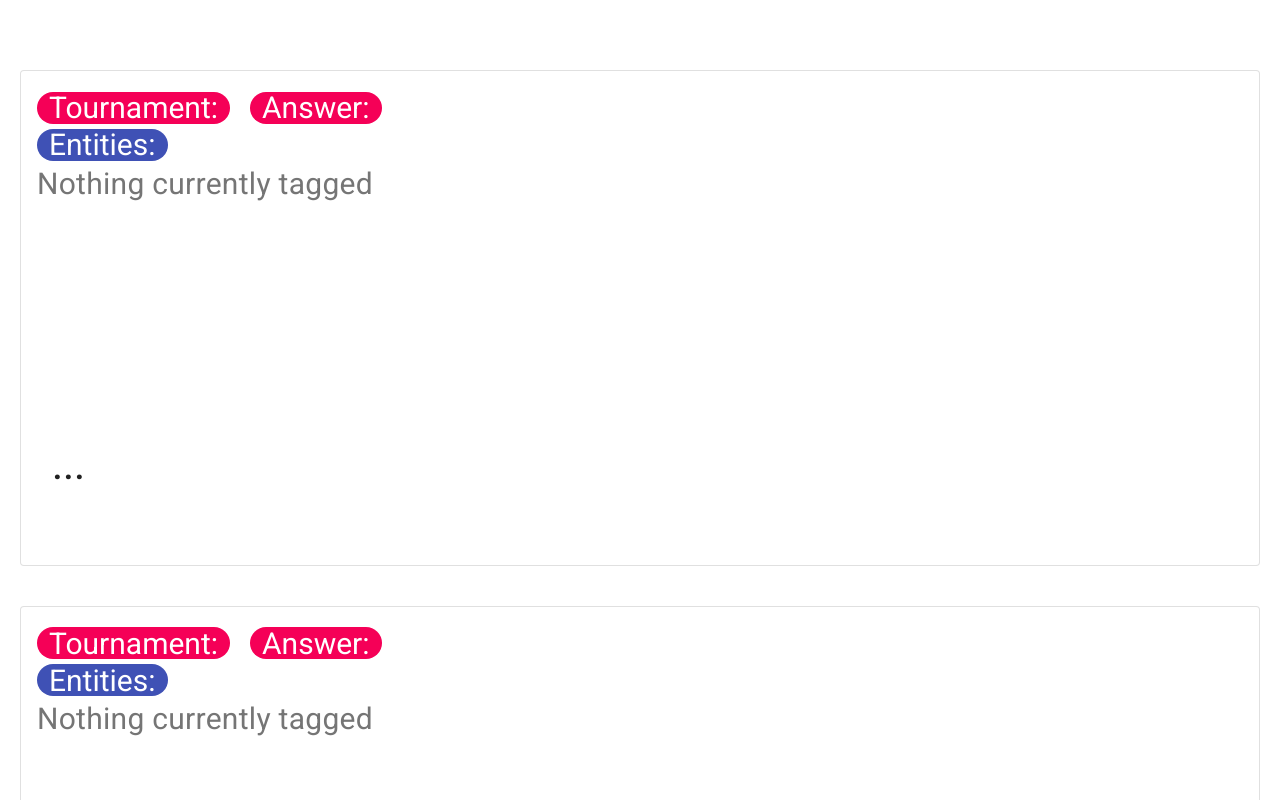
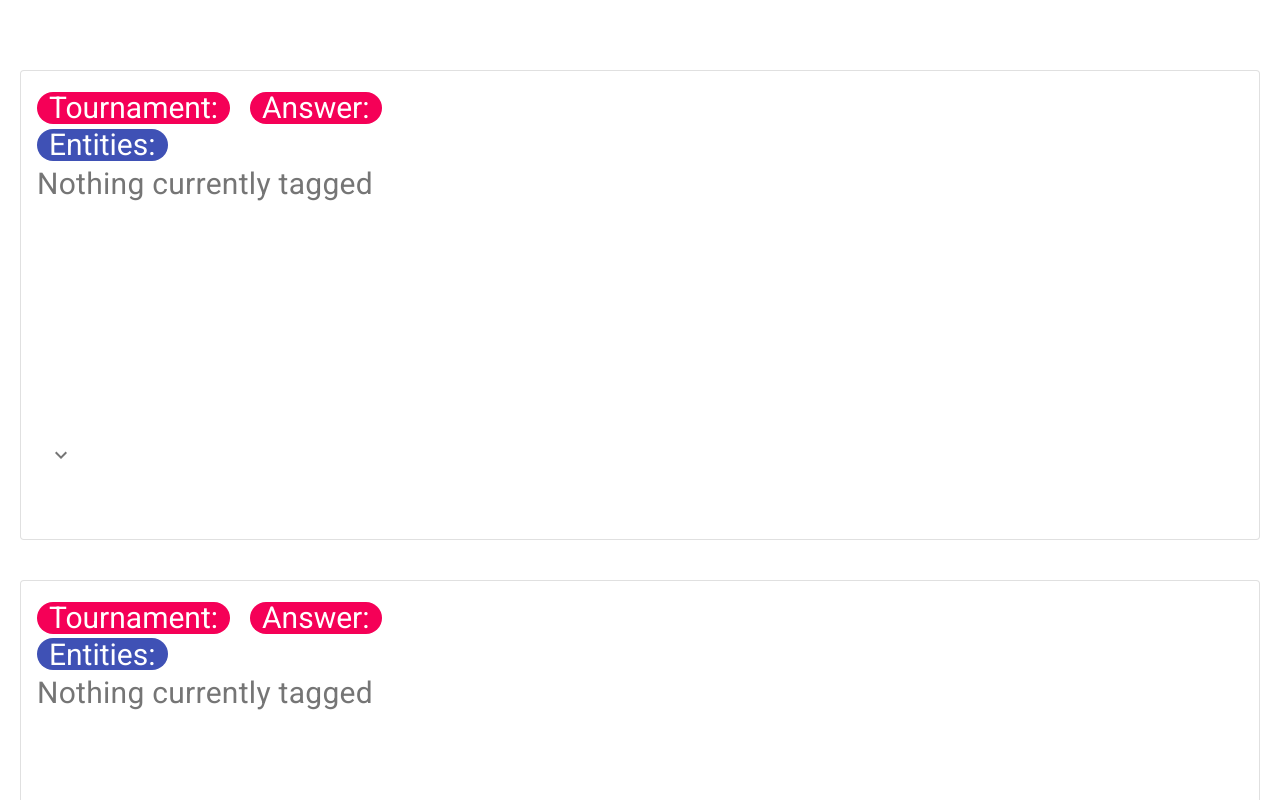
Before and after one commit to naveenr414/clip-annotation-app, a React (Create React App) app in the folder annotation-app/: page / in a window 1280 px wide. Shown: the top 800 px of the page. Built offline with nearby package versions, Linux system fonts and the light colour scheme; no server answers.

Commit message:
Added in the preview button through material, the front end should be largely done now

```diff
--- a/annotation-app/src/Question.js
+++ b/annotation-app/src/Question.js
@@ -231,6 +231,15 @@ export default class Question extends React.Component {
     });
   }
 
+  get_rotation = () => {
+    if(this.state.preview) {
+      return '';
+    }
+    else {
+      return 'rotate(180deg)';
+    }
+  }
+
   render () {
     return (
       <div className="Question">
@@ -253,9 +262,14 @@ export default class Question extends React.Component {
         <div className="QuestionText">
           {this.get_question()}
           <br />
-          <Button className="ellipse" onClick={this.switch_preview}>
-            {"..."}
-          </Button>
+           <IconButton
+            style={{transform: this.get_rotation()}}
+            aria-expanded={this.state.preview}
+            onClick={this.switch_preview}
+            aria-label="show more"
+            >
+            <ExpandMoreIcon />
+          </IconButton>
           <br />
         </div>
         <br />
--- a/annotation-app/src/TaggedInfo.js
+++ b/annotation-app/src/TaggedInfo.js
@@ -52,10 +52,10 @@ export default class Annotation extends React.Component {
           onChange={this.handleChange}
           value={this.props.entity}
        />
-       <Button style={{ fontSize: '30px' }} onClick={this.sub}>
+       <Button style={{ fontSize: '30px' }} color="primary" onClick={this.sub}>
         Submit
        </Button>
-       <Button style={{ fontSize: '30px' }}  onClick={this.undo}>
+       <Button style={{ fontSize: '30px' }} color="primary" onClick={this.undo}>
          Undo
        </Button>
        </div>
```
Also changed, not shown: 2 other files (tests, documents, lock files or other folders).
